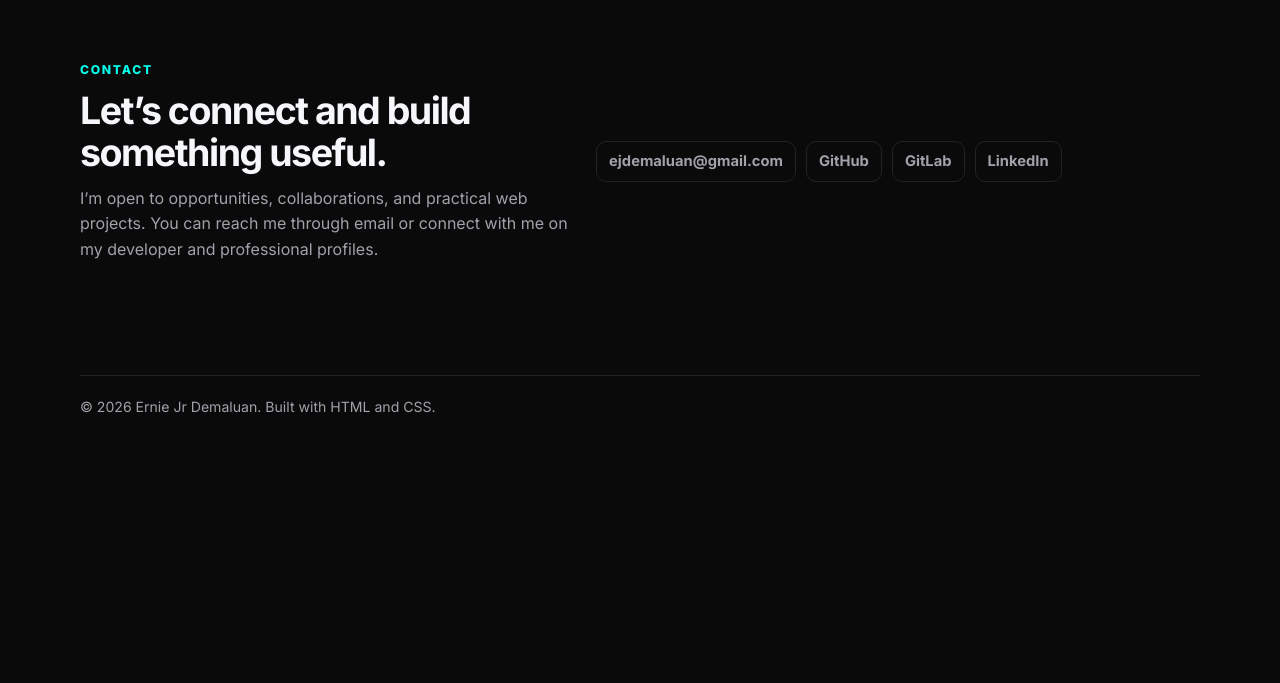
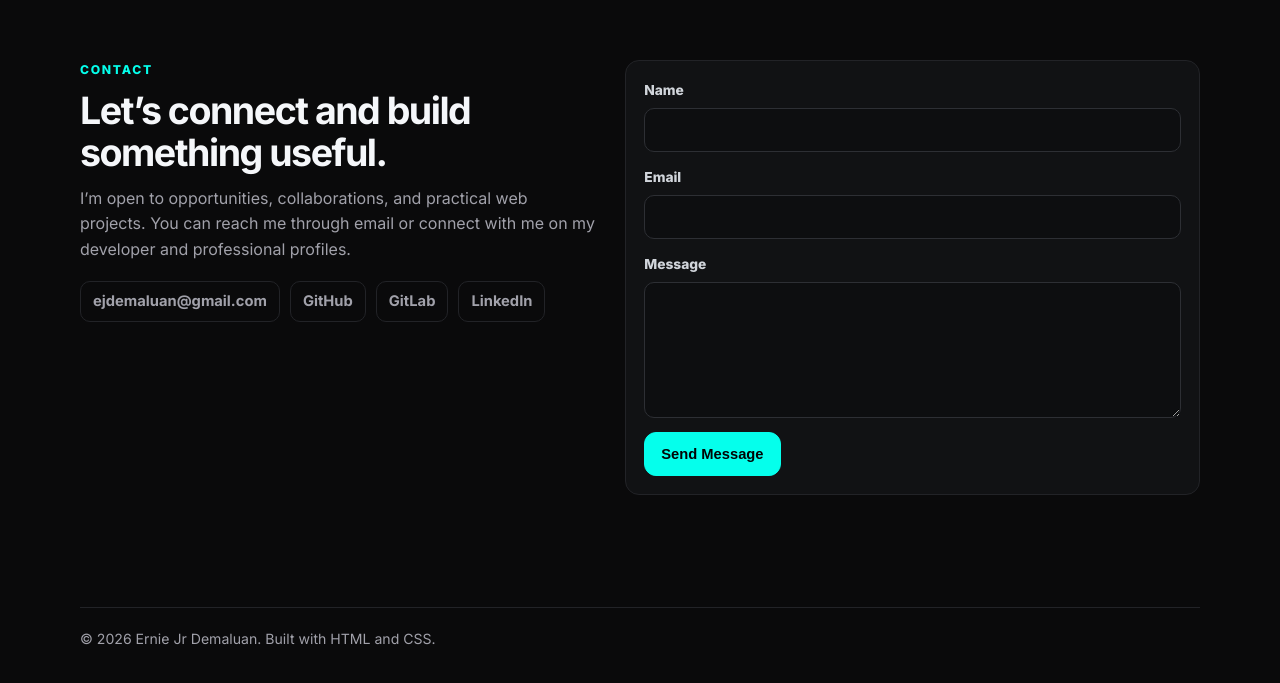
Before and after one commit to ernzonfire/p2-web-dev-portfolio, a plain HTML site: page index.html in a window 1280 px wide. Shown: the part 2613-3296 px from the top of the page. Before the commit the page ends 3071 px from the top, so only its background shows below. Drawn offline with Linux system fonts and the light colour scheme.

Commit message:
Add Netlify contact form

```diff
--- a/index.html
+++ b/index.html
@@ -221,11 +221,8 @@
               projects. You can reach me through email or connect with me on my
               developer and professional profiles.
             </p>
-          </div>
             <div class="contact-links">
-            <a href="mailto:erniejr.demaluan@example.com"
-              >ejdemaluan@gmail.com</a
-            >
+              <a href="mailto:ejdemaluan@gmail.com">ejdemaluan@gmail.com</a>
               <a
                 href="https://github.com/ernzonfire"
                 target="_blank"
@@ -246,6 +243,42 @@
               >
             </div>
           </div>
+          <form
+            class="contact-form"
+            name="portfolio-contact"
+            method="POST"
+            data-netlify="true"
+            netlify-honeypot="bot-field"
+          >
+            <input type="hidden" name="form-name" value="portfolio-contact" />
+            <input
+              type="hidden"
+              name="subject"
+              value="Portfolio inquiry from %{formName}"
+            />
+            <p class="form-honeypot">
+              <label>
+                Leave this field blank
+                <input name="bot-field" />
+              </label>
+            </p>
+            <label>
+              Name
+              <input type="text" name="name" autocomplete="name" required />
+            </label>
+            <label>
+              Email
+              <input type="email" name="email" autocomplete="email" required />
+            </label>
+            <label>
+              Message
+              <textarea name="message" rows="5" required></textarea>
+            </label>
+            <button class="button primary-button" type="submit">
+              Send Message
+            </button>
+          </form>
+        </div>
       </section>
     </main>
 
--- a/style.css
+++ b/style.css
@@ -409,7 +409,7 @@ figure {
 /* Contact */
 .contact-panel {
   display: grid;
-  gap: 22px;
+  gap: 28px;
   padding-top: 8px;
 }
 
@@ -426,6 +426,7 @@ figure {
   display: flex;
   flex-wrap: wrap;
   gap: 10px;
+  margin-top: 18px;
 }
 
 .contact-links a {
@@ -449,6 +450,65 @@ figure {
   color: var(--accent);
   border-color: rgba(5, 255, 236, 0.38);
   background: #101113;
+}
+
+.contact-form {
+  display: grid;
+  gap: 14px;
+  padding: 18px;
+  background: var(--surface);
+  border: 1px solid var(--border);
+  border-radius: var(--radius);
+}
+
+.contact-form label {
+  display: grid;
+  gap: 7px;
+  color: #d1d5db;
+  font-size: 0.86rem;
+  font-weight: 800;
+}
+
+.contact-form input,
+.contact-form textarea {
+  width: 100%;
+  color: var(--text-primary);
+  font: inherit;
+  background: #0d0e10;
+  border: 1px solid var(--border-strong);
+  border-radius: 10px;
+  outline: none;
+  transition:
+    border-color 180ms ease,
+    box-shadow 180ms ease,
+    background-color 180ms ease;
+}
+
+.contact-form input {
+  min-height: 44px;
+  padding: 10px 12px;
+}
+
+.contact-form textarea {
+  min-height: 132px;
+  padding: 12px;
+  resize: vertical;
+}
+
+.contact-form input:focus,
+.contact-form textarea:focus {
+  border-color: rgba(5, 255, 236, 0.58);
+  background: #101113;
+  box-shadow: 0 0 0 3px rgba(5, 255, 236, 0.08);
+}
+
+.contact-form button {
+  width: fit-content;
+  cursor: pointer;
+}
+
+.form-honeypot {
+  display: none;
 }
 
 /* Footer */
@@ -509,8 +569,8 @@ figure {
   }
 
   .contact-panel {
-    grid-template-columns: minmax(0, 0.9fr) minmax(300px, 1.1fr);
-    align-items: center;
+    grid-template-columns: minmax(0, 0.9fr) minmax(320px, 1fr);
+    align-items: start;
   }
 }
 
```
Lines whose indentation alone changed are shown as unchanged.
